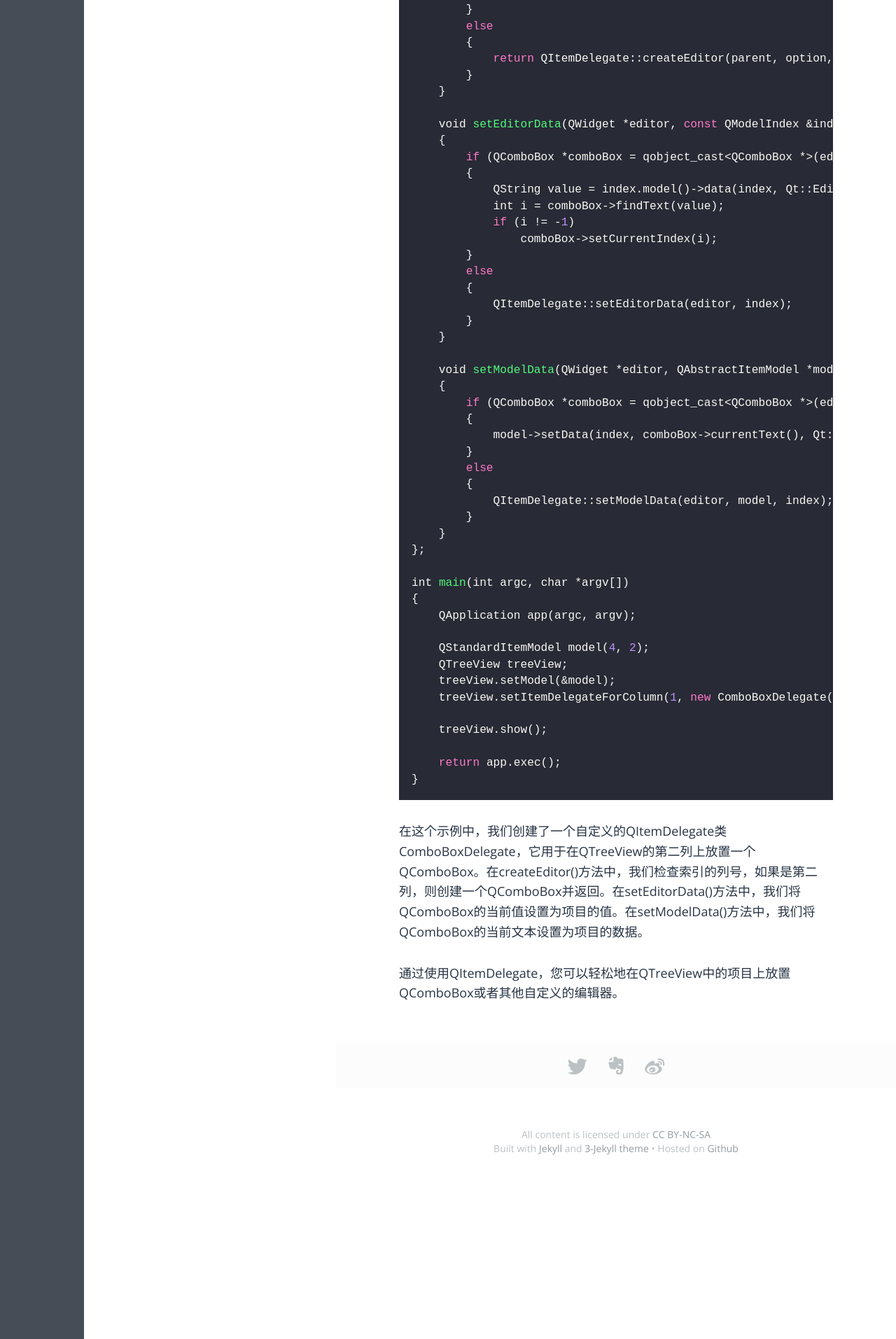
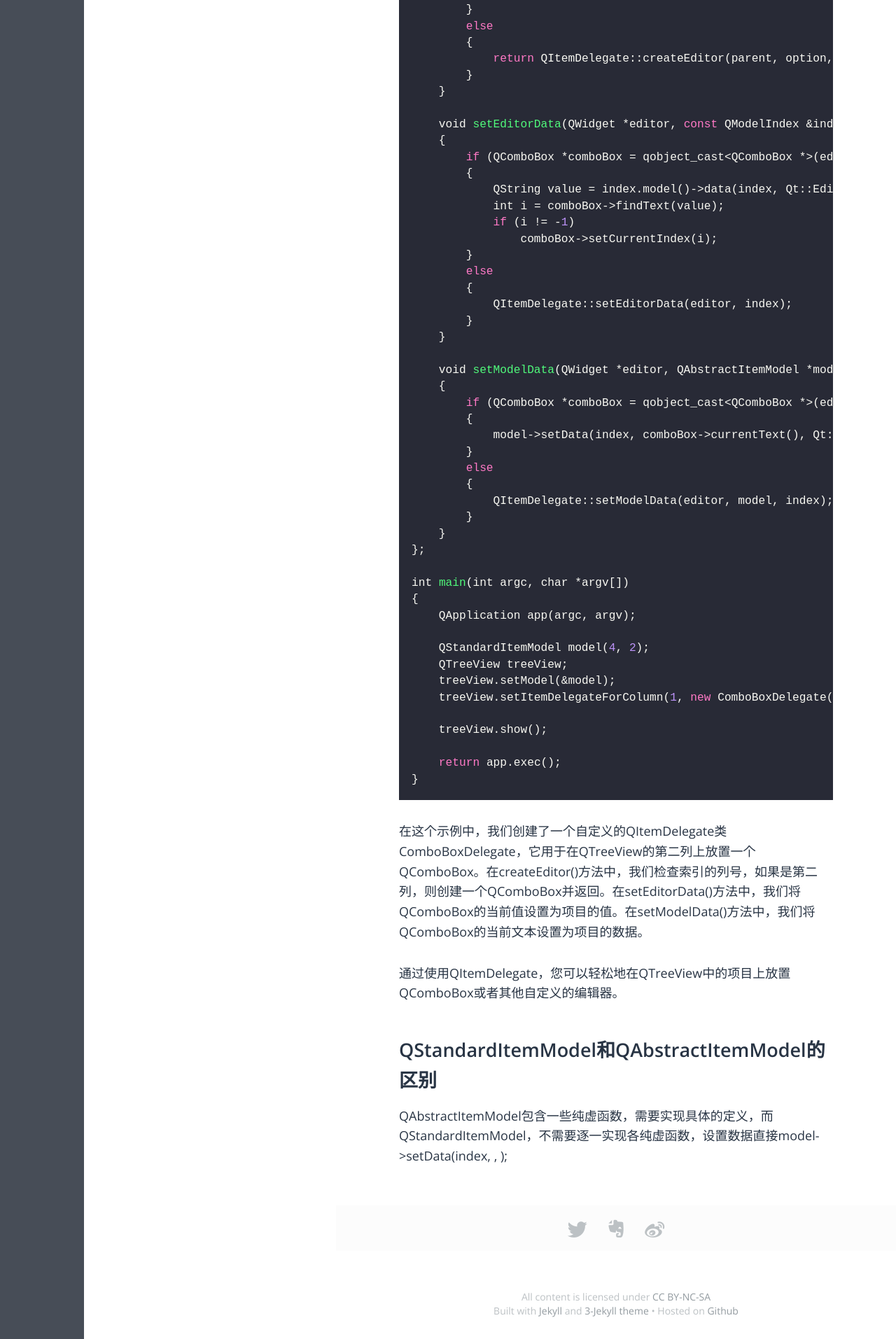
Before and after one commit to aliangaaa/aliangaaa.github.io, a Jekyll site: the page built from _posts/QT/2023-12-22-model.md, in a window 1280 px wide. Shown: the part 1680-3593 px from the top of the page at 70% size. Built offline with Jekyll 4.4.1, drawn with Linux system fonts in a browser that asks for light colours; some web fonts are replaced.

Commit message:
Update 2023-12-22-model.md

```diff
--- a/_posts/QT/2023-12-22-model.md
+++ b/_posts/QT/2023-12-22-model.md
@@ -104,3 +104,6 @@ int main(int argc, char *argv[])
 在这个示例中，我们创建了一个自定义的QItemDelegate类ComboBoxDelegate，它用于在QTreeView的第二列上放置一个QComboBox。在createEditor()方法中，我们检查索引的列号，如果是第二列，则创建一个QComboBox并返回。在setEditorData()方法中，我们将QComboBox的当前值设置为项目的值。在setModelData()方法中，我们将QComboBox的当前文本设置为项目的数据。
 
 通过使用QItemDelegate，您可以轻松地在QTreeView中的项目上放置QComboBox或者其他自定义的编辑器。
+
+## QStandardItemModel和QAbstractItemModel的区别
+QAbstractItemModel包含一些纯虚函数，需要实现具体的定义，而QStandardItemModel，不需要逐一实现各纯虚函数，设置数据直接model->setData(index, <QVariant>, <role>);
```
